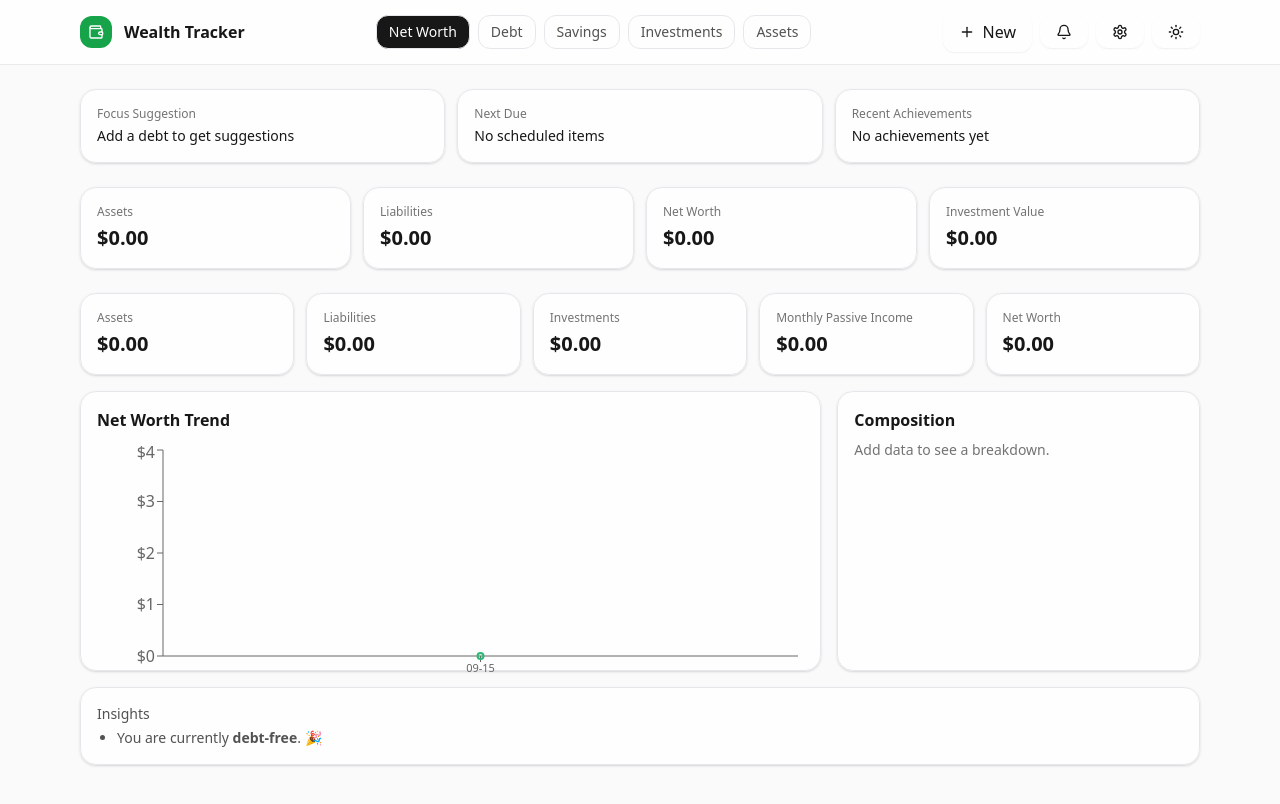
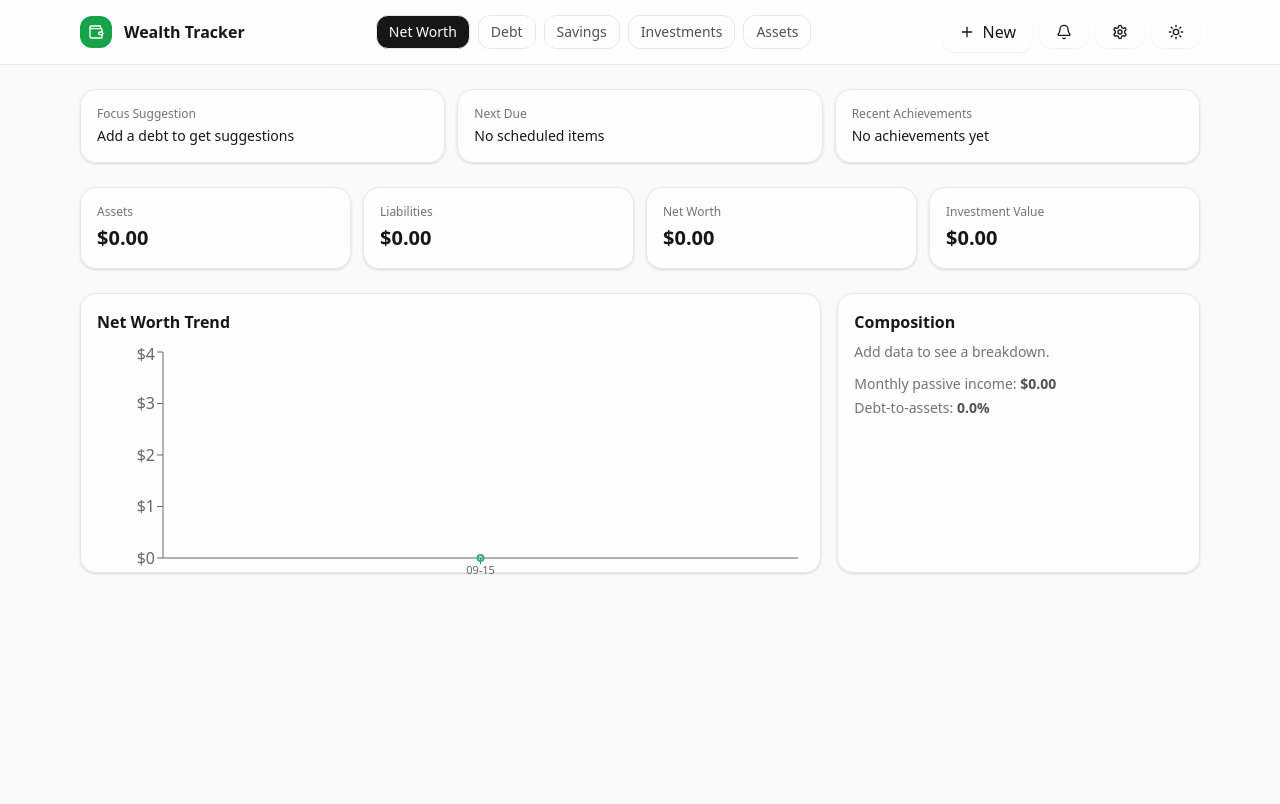
Before and after one commit to chinthujan/wealth-tracker, a React (Vite) app: page / in a window 1280 px wide. Shown: the top 804 px of the page. Built offline with nearby package versions, Linux system fonts and the light colour scheme.

Commit message:
Updated dashboard

```diff
--- a/src/components/NetWorth.jsx
+++ b/src/components/NetWorth.jsx
@@ -1,20 +1,10 @@
 import React, { useEffect, useMemo } from 'react'
 import { useStore } from '../state/store'
 import { currency } from '../lib/utils'
-import { ResponsiveContainer, AreaChart, Area, XAxis, YAxis, Tooltip, PieChart, Pie, Cell, Legend } from 'recharts'
-
-function Stat({ label, value, tone = 'neutral' }) {
-  const toneClass =
-    tone === 'positive' ? 'text-emerald-600 dark:text-emerald-400'
-  : tone === 'negative' ? 'text-red-600 dark:text-red-400'
-  : 'text-neutral-900 dark:text-neutral-100'
-  return (
-    <div className="card">
-      <div className="text-xs text-neutral-500 dark:text-neutral-400">{label}</div>
-      <div className={`mt-1 text-xl font-semibold ${toneClass}`}>{value}</div>
-    </div>
-  )
-}
+import {
+  ResponsiveContainer, AreaChart, Area, XAxis, YAxis, Tooltip,
+  PieChart, Pie, Cell, Legend
+} from 'recharts'
 
 export default function NetWorth() {
   const { data, setData } = useStore()
@@ -35,24 +25,21 @@ export default function NetWorth() {
     return { liabilities, savings, investments, assets, monthlyDiv, netWorth }
   }, [debts, savingsArr, holdings, assetsArr])
 
-  // Snapshot net worth daily (for trend)
+  // snapshot net worth daily for trend
   useEffect(() => {
     const today = new Date().toISOString().slice(0,10)
     const last  = history[history.length - 1]
     const value = totals.netWorth
     if (!last || last.date !== today || last.value !== value) {
       const next = [...history, { date: today, value }]
-      // keep last 365 entries
       while (next.length > 365) next.shift()
       setData(prev => ({ ...prev, netWorthHistory: next }))
     }
     // eslint-disable-next-line react-hooks/exhaustive-deps
   }, [totals.netWorth])
 
-  const netTone = totals.netWorth > 0 ? 'positive' : totals.netWorth < 0 ? 'negative' : 'neutral'
-
   const trendData = (history.length ? history : [{ date: new Date().toISOString().slice(0,10), value: totals.netWorth }])
-    .map(x => ({ ...x, label: x.date.slice(5) })) // MM-DD labels
+    .map(x => ({ ...x, label: x.date.slice(5) })) // MM-DD
 
   const comp = [
     { name: 'Assets',       value: totals.assets },
@@ -68,15 +55,10 @@ export default function NetWorth() {
 
   return (
     <div className="space-y-4">
-      {/* Keep your top row (Focus/Next Due/Achievements) as-is above this component in the page layout.
-          Below is the ONLY summary row we render. */}
-      <div className="grid grid-cols-1 sm:grid-cols-2 lg:grid-cols-5 gap-3">
-        <Stat label="Assets"                 value={currency(totals.assets)} />
-        <Stat label="Liabilities"            value={currency(totals.liabilities)} />
-        <Stat label="Investments"            value={currency(totals.investments)} />
-        <Stat label="Monthly Passive Income" value={currency(totals.monthlyDiv)} />
-        <Stat label="Net Worth"              value={currency(totals.netWorth)} tone={netTone} />
-      </div>
+      {/* NOTE: We intentionally do NOT render any stat row here.
+          Your top row of cards (Assets/Liabilities/Net Worth/Investment Value)
+          comes from the surrounding page layout and should remain.
+          The old second/duplicate row has been removed. */}
 
       {/* Insight panels */}
       <section className="grid grid-cols-1 lg:grid-cols-3 gap-4">
@@ -92,14 +74,14 @@ export default function NetWorth() {
                 </linearGradient>
               </defs>
               <XAxis dataKey="label" tick={{ fontSize: 11 }} />
-              <YAxis tickFormatter={v => `$${Math.round(v).toLocaleString()}`} width={60}/>
+              <YAxis tickFormatter={(v) => `$${Math.round(v).toLocaleString()}`} width={60}/>
               <Tooltip formatter={(v) => currency(v)} labelFormatter={(l)=>`Date: ${l}`} />
               <Area type="monotone" dataKey="value" stroke="hsl(152 60% 45%)" fill="url(#nwFill)" strokeWidth={2} />
             </AreaChart>
           </ResponsiveContainer>
         </div>
 
-        {/* Composition */}
+        {/* Composition + quick facts */}
         <div className="card">
           <div className="font-semibold mb-2">Composition</div>
           {comp.length === 0 ? (
@@ -115,21 +97,12 @@ export default function NetWorth() {
               </PieChart>
             </ResponsiveContainer>
           )}
+          <div className="mt-3 text-sm text-neutral-600 dark:text-neutral-300 space-y-1">
+            <div><span className="text-neutral-500">Monthly passive income:</span> <b>{currency(totals.monthlyDiv)}</b></div>
+            <div><span className="text-neutral-500">Debt-to-assets:</span> <b>{(totals.assets + totals.investments > 0 ? (totals.liabilities / (totals.assets + totals.investments)) * 100 : 0).toFixed(1)}%</b></div>
+          </div>
         </div>
       </section>
-
-      {/* Optional quick insights */}
-      <div className="card text-sm text-neutral-600 dark:text-neutral-300">
-        <div className="font-medium mb-1">Insights</div>
-        <ul className="list-disc pl-5 space-y-1">
-          {totals.liabilities === 0 && <li>You are currently <b>debt-free</b>. 🎉</li>}
-          {totals.investments > totals.assets && <li>Investments make up the majority of your net worth.</li>}
-          {totals.monthlyDiv > 0 && <li>Estimated monthly passive income: <b>{currency(totals.monthlyDiv)}</b>.</li>}
-          {totals.liabilities > 0 && totals.assets + totals.investments > 0 && (
-            <li>Debt-to-assets ratio: <b>{((totals.liabilities / (totals.assets + totals.investments)) * 100).toFixed(1)}%</b>.</li>
-          )}
-        </ul>
-      </div>
     </div>
   )
 }
```
